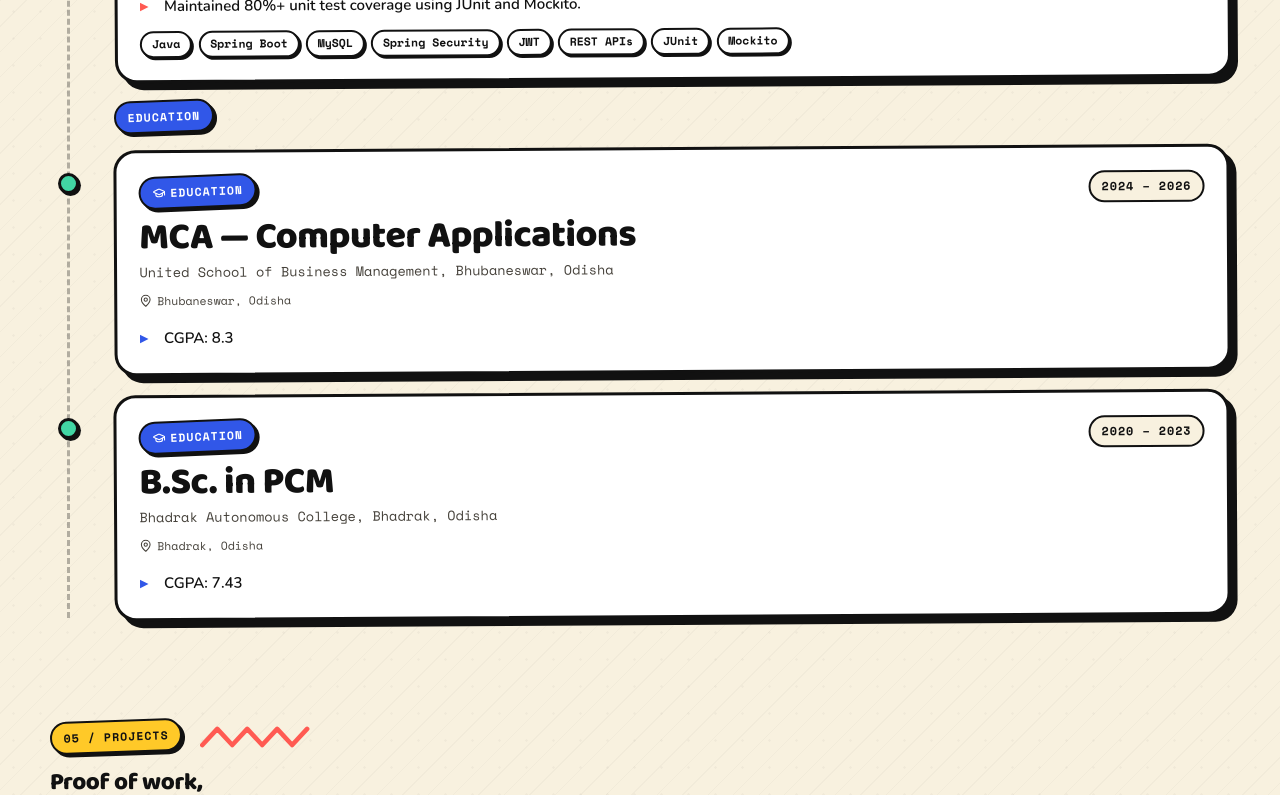
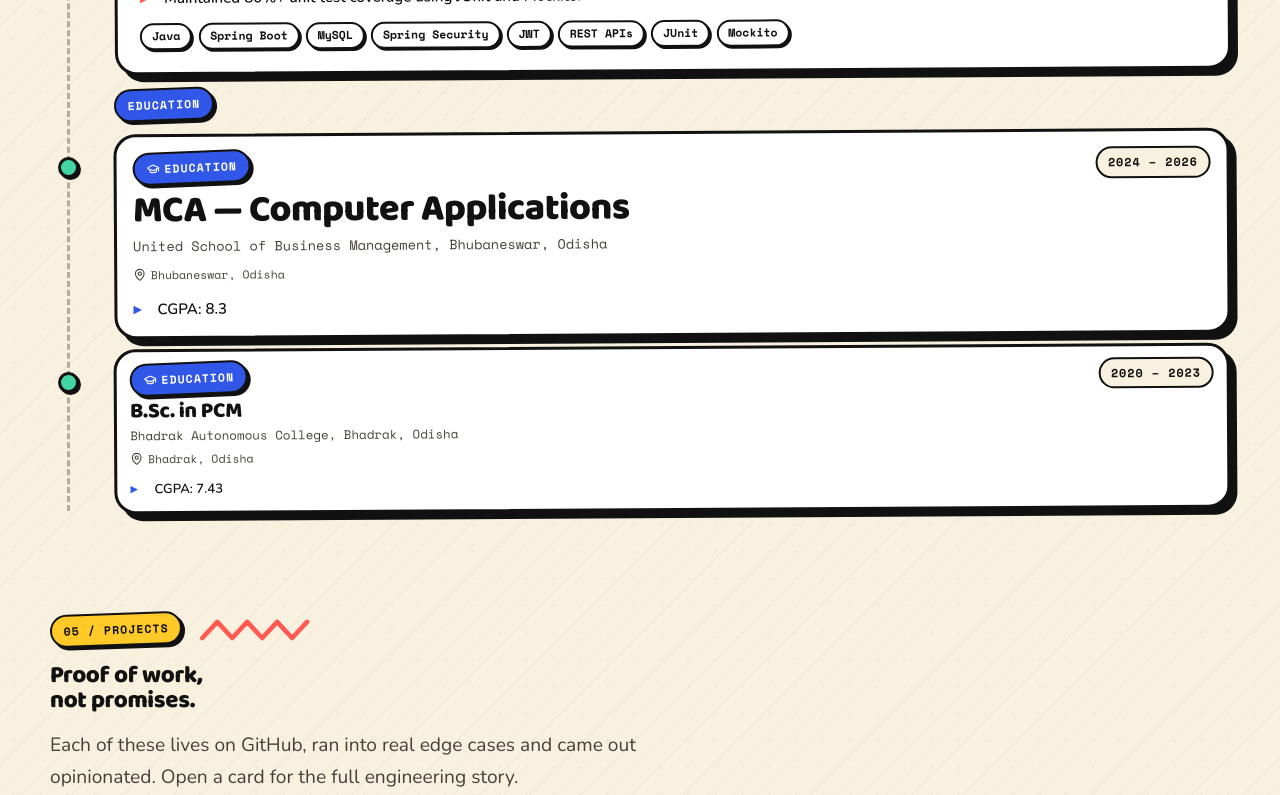
Before and after one commit to soubhagya-behera/soubhagya-dev, a React (Vite) app: page / in a window 1280 px wide. Shown: the part 3080-3875 px from the top of the page. Built offline with nearby package versions, Linux system fonts and the light colour scheme.

Commit message:
Tighten Experience section

```diff
--- a/src/components/experience/Experience.tsx
+++ b/src/components/experience/Experience.tsx
@@ -36,7 +36,10 @@ export function Experience() {
                   </Sticker>
                 </li>
                 {items.map((item, index) => (
-                  <li key={item.id} className="timeline__item">
+                  <li
+                    key={item.id}
+                    className={`timeline__item${item.id === 'bsc-bhadrak' ? ' timeline__item--compact' : ''}`}
+                  >
                     <span className={`timeline__node timeline__node--${item.kind}`} aria-hidden="true" />
                     <Reveal delay={index * 100}>
                       <ExperienceCard item={item} />
--- a/src/components/experience/ExperienceCard.tsx
+++ b/src/components/experience/ExperienceCard.tsx
@@ -9,9 +9,13 @@ interface ExperienceCardProps {
 export function ExperienceCard({ item }: ExperienceCardProps) {
   const isInternship = item.kind === 'internship'
   const isEducation = item.kind === 'education'
+  const isBsc = item.id === 'bsc-bhadrak'
+  const isMca = item.id === 'mca-usbm'
 
   return (
-    <article className={`xp-card xp-card--${item.kind}`}>
+    <article
+      className={`xp-card xp-card--${item.kind}${isBsc ? ' xp-card--compact' : ''}${isMca ? ' xp-card--mca' : ''}`}
+    >
       <header className="xp-card__head">
         <Sticker accent={isEducation ? 'cobalt' : 'coral'} rotate={-2}>
           {isInternship ? (
--- a/src/components/experience/experience.css
+++ b/src/components/experience/experience.css
@@ -1,9 +1,9 @@
 .experience {
-  padding-bottom: clamp(1.2rem, 2.5vw, 1.9rem);
+  padding-bottom: clamp(0.85rem, 2vw, 1.35rem);
 }
 
 .experience .sec-head {
-  margin-bottom: clamp(1.25rem, 3vw, 1.95rem);
+  margin-bottom: clamp(1rem, 2.6vw, 1.65rem);
 }
 
 .timeline {
@@ -28,7 +28,11 @@
 }
 
 .timeline__item + .timeline__item {
-  margin-top: clamp(0.85rem, 2vw, 1.2rem);
+  margin-top: clamp(0.75rem, 1.8vw, 1rem);
+}
+
+.timeline__item--compact {
+  margin-top: clamp(0.42rem, 1.2vw, 0.62rem) !important;
 }
 
 .timeline__node {
@@ -55,8 +59,8 @@
 
 .timeline__group {
   padding-left: clamp(2.8rem, 6vw, 4rem);
-  margin-top: clamp(0.9rem, 2vw, 1.2rem);
-  margin-bottom: clamp(0.6rem, 1.5vw, 0.85rem);
+  margin-top: clamp(0.7rem, 1.6vw, 0.95rem);
+  margin-bottom: clamp(0.45rem, 1.2vw, 0.65rem);
 }
 
 .timeline > .timeline__group:first-child {
@@ -159,3 +163,48 @@
   gap: 0.4rem;
   margin-top: 0.75rem;
 }
+
+/* --- MCA primary compact (slightly tighter than internship, still comfortable) --- */
+.xp-card--mca {
+  padding: 0.88rem 1rem;
+}
+
+.xp-card--mca .xp-card__head {
+  margin-bottom: 0.42rem;
+}
+
+.xp-card--mca .xp-card__list {
+  margin-top: 0.5rem;
+}
+
+/* --- compact secondary education (B.Sc.) — same Memphis language, much tighter --- */
+.xp-card--compact {
+  padding: 0.62rem 0.82rem;
+}
+
+.xp-card--compact .xp-card__head {
+  margin-bottom: 0.28rem;
+}
+
+.xp-card--compact .display-lg {
+  font-size: clamp(1.15rem, 2.2vw, 1.35rem);
+  line-height: 1.1;
+}
+
+.xp-card--compact .xp-card__org {
+  font-size: 0.78rem;
+  margin-top: 0.14rem;
+}
+
+.xp-card--compact .xp-card__loc {
+  margin-top: 0.2rem;
+}
+
+.xp-card--compact .xp-card__list {
+  margin-top: 0.32rem;
+  gap: 0.18rem;
+}
+
+.xp-card--compact .xp-card__list li {
+  font-size: 0.82rem;
+}
```
